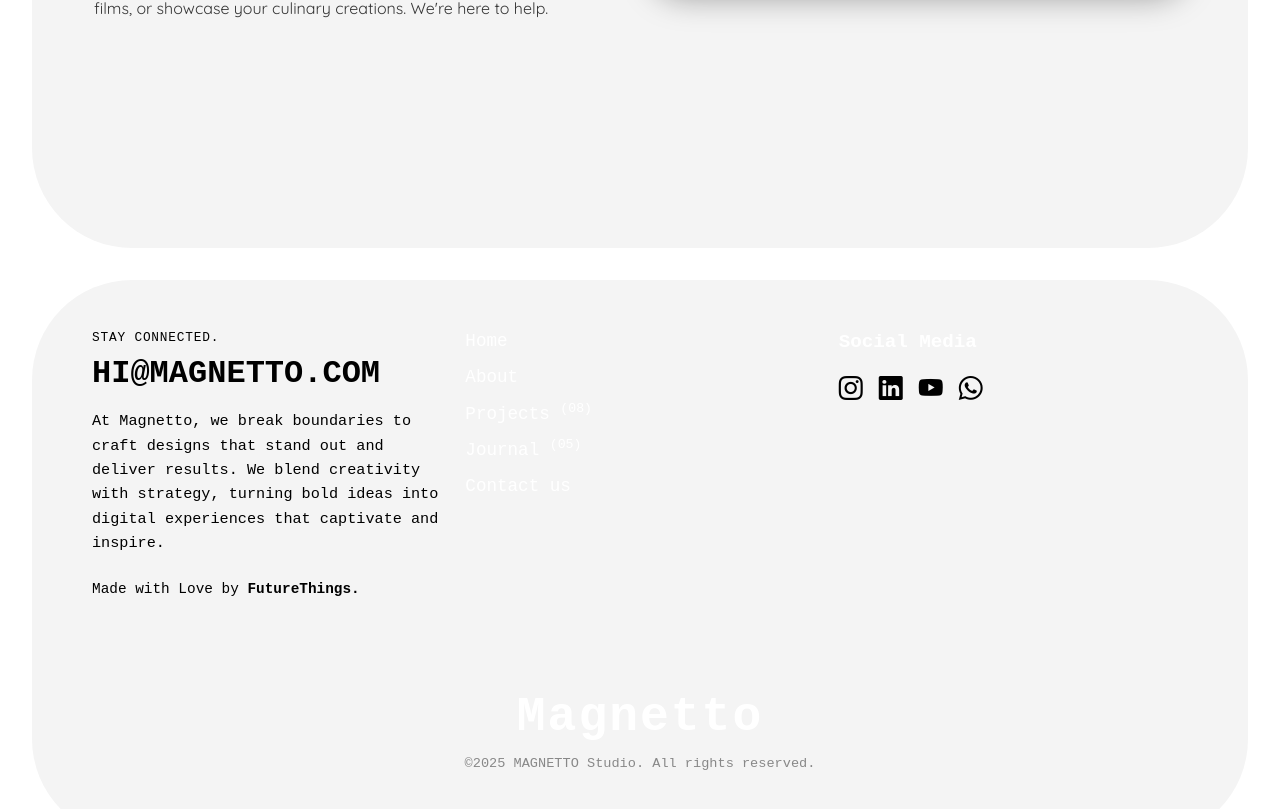
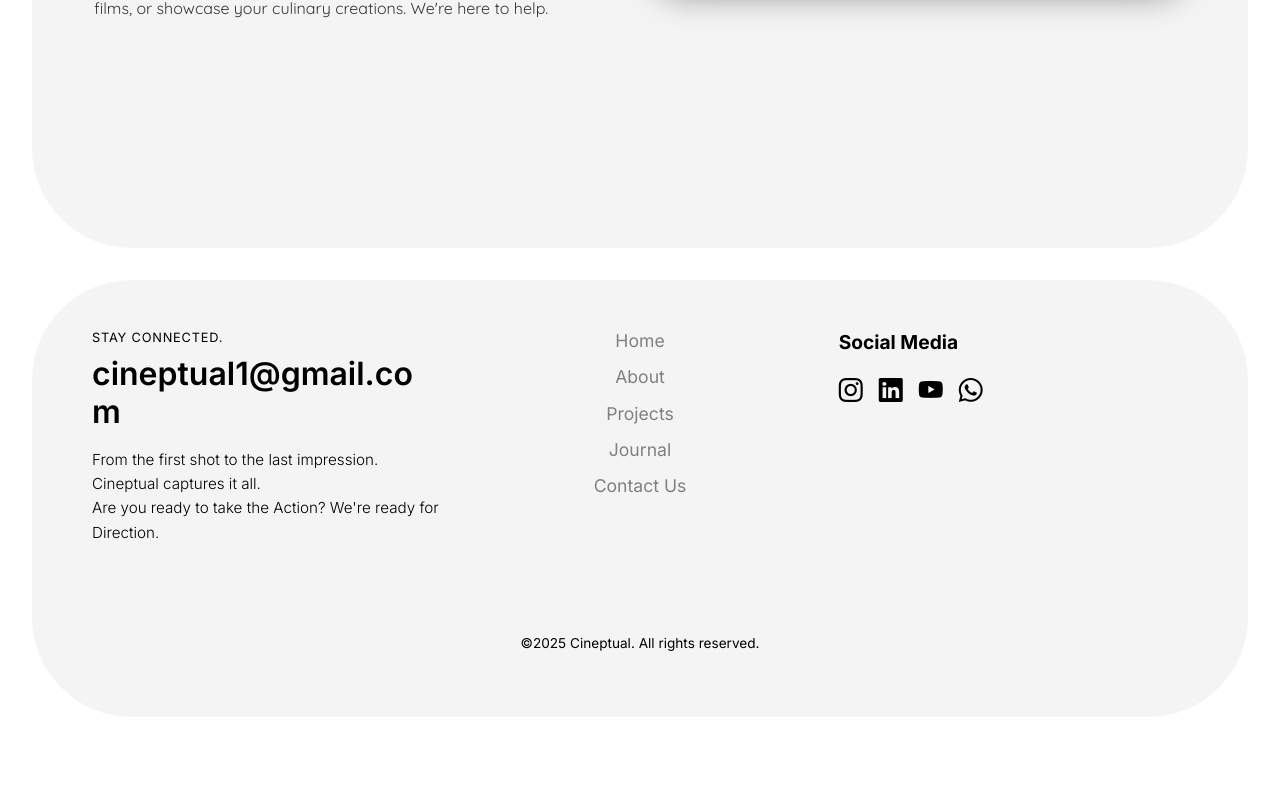
Before and after one commit to Ashirwad2004/client-work-, a React (Vite) app: page / in a window 1280 px wide. Shown: the part 2309-3118 px from the top of the page. After the commit the page ends 3058 px from the top, so only its background shows below. Built offline with nearby package versions, Linux system fonts and the light colour scheme.

Commit message:
Update footer

```diff
--- a/src/components/Footer/Footer.css
+++ b/src/components/Footer/Footer.css
@@ -8,7 +8,7 @@
   border-radius: 100px;
   margin: 2.5%;
   color: black;
-  font-family: 'Courier New', Courier, monospace;
+  font-family: 'Inter', sans-serif;
 }
 
 .footer-tag {
@@ -20,7 +20,7 @@
 .footer-email {
   color: black;
   font-size: 2rem;
-  font-weight: 700;
+  font-weight: 600;
   word-break: break-word;
 }
 
@@ -28,6 +28,7 @@
   color: black;
   font-size: 0.95rem;
   line-height: 1.6;
+  font-weight: 300;
   margin-top: 1rem;
   max-width: 400px;
 }
@@ -44,6 +45,7 @@
 }
 
 .footer-links li {
+  color: gray;
   font-size: 1.1rem;
   margin-bottom: 10px;
   cursor: pointer;
@@ -51,13 +53,14 @@
 }
 
 .footer-links li:hover {
-  color: #999;
+  color: #000000;
 }
 
 .footer-social-title {
   font-size: 1.2rem;
   font-weight: bold;
   margin-bottom: 1rem;
+  color: black;
 }
 
 .footer-icons i {
@@ -72,14 +75,15 @@
 
 .footer-logo {
   font-size: 3rem;
-  font-family: 'Courier New', Courier, monospace;
-  font-weight: bold;
+  font-family: 'Inter', sans-serif;
+  color: black;
+  font-weight: 500;
   letter-spacing: 2px;
   margin-bottom: 0.5rem;
 }
 
 .footer-copy {
-  color: #888;
+  color: #000;
   font-size: 0.85rem;
 }
 
--- a/src/components/Footer/Footer.jsx
+++ b/src/components/Footer/Footer.jsx
@@ -10,22 +10,19 @@ function Footer() {
           <div className="row mb-5">
             <div className="col-md-4 mb-4">
               <p className="footer-tag mb-2">STAY CONNECTED.</p>
-              <h2 className="footer-email">HI@MAGNETTO.COM</h2>
+              <h2 className="footer-email">cineptual1@gmail.com</h2>
               <p className="footer-description">
-                At Magnetto, we break boundaries to craft designs that stand out and deliver results.
-                We blend creativity with strategy, turning bold ideas into digital experiences that
-                captivate and inspire.
+                From the first shot to the last impression. Cineptual captures it all. <br/> Are you ready to take the Action? We're ready for Direction.
               </p>
-              <p className="footer-credit">Made with Love by <span className="footer-brand">FutureThings.</span></p>
             </div>
 
             <div className="col-md-4 mb-4">
-              <ul className="list-unstyled footer-links">
+              <ul className="list-unstyled footer-links align-items-left text-center">
                 <li>Home</li>
                 <li>About</li>
-                <li>Projects <sup>(08)</sup></li>
-                <li>Journal <sup>(05)</sup></li>
-                <li>Contact us</li>
+                <li>Projects</li>
+                <li>Journal</li>
+                <li>Contact Us</li>
               </ul>
             </div>
 
@@ -42,8 +39,8 @@ function Footer() {
           </div>
 
           <div className="text-center mt-4">
-            <h1 className="footer-logo">Magnetto</h1>
-            <p className="footer-copy mt-2">©2025 MAGNETTO Studio. All rights reserved.</p>
+            {/* <h1 className="footer-logo">Cineptual</h1> */}
+            <p className="footer-copy mt-2">©2025 Cineptual. All rights reserved.</p>
           </div>
         </div>
       </footer>
```
